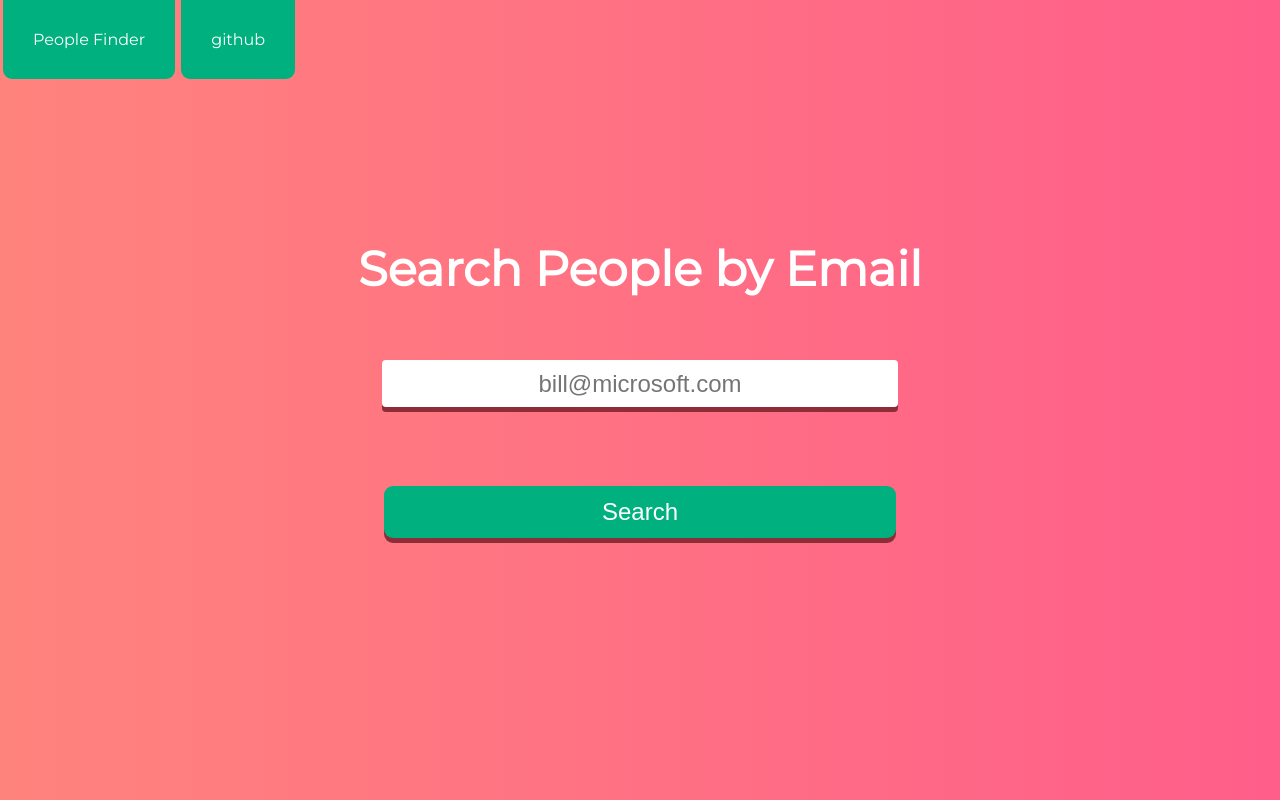
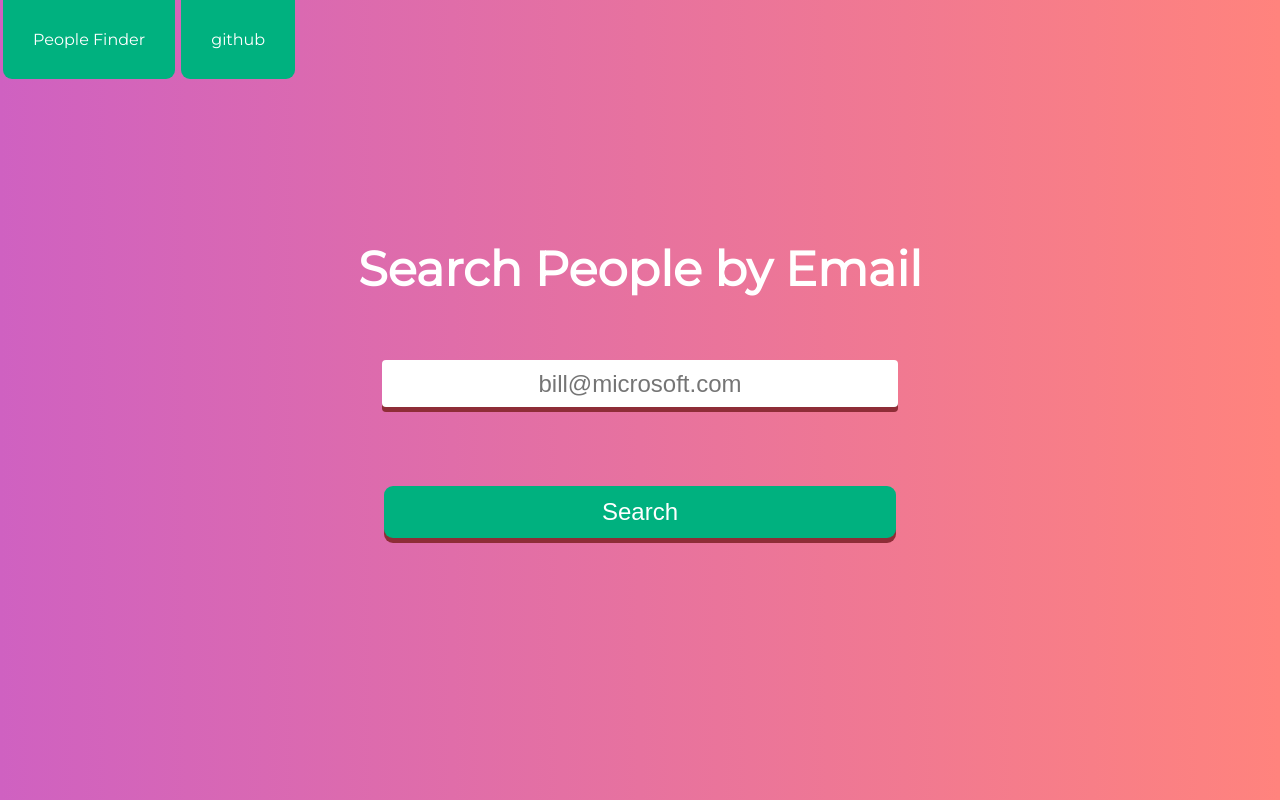
Before and after one commit to fanelenan7/people-finder, a React app: page /people-finder in a window 1280 px wide. Built offline with nearby package versions, Linux system fonts and the light colour scheme.

Commit message:
redirect, styling, semicolons

```diff
--- a/src/App/App.js
+++ b/src/App/App.js
@@ -88,6 +88,9 @@ class App extends Component {
             <Route
               path="/result"
               render={() => {
+                if (!this.state.searchQuery && !this.state.searchResult) {
+                  return <Redirect to="/people-finder" />
+                }
                 return (
                   <Result
                     searchResult={this.state.searchResult}
--- a/src/Result/Result.js
+++ b/src/Result/Result.js
@@ -1,5 +1,5 @@
 import React, { Component } from 'react';
-import { Link, Redirect } from 'react-router-dom';
+import { Link } from 'react-router-dom';
 import './Result.css';
 
 class Result extends Component {
--- a/src/index.css
+++ b/src/index.css
@@ -1,7 +1,7 @@
 body {
   margin: 0;
   padding: 0;
-  background-image: linear-gradient(to right, #FF837D 0%, #FF5E8A 100%);
+  background-image: linear-gradient(to right, #CF61C1 0%, #FF837D 100%);
   background-size: cover;
   color: #fff;
   font-family: 'Montserrat', sans-serif;
```
Also changed, not shown: src/Search/Search.js (+7 -7 lines).
